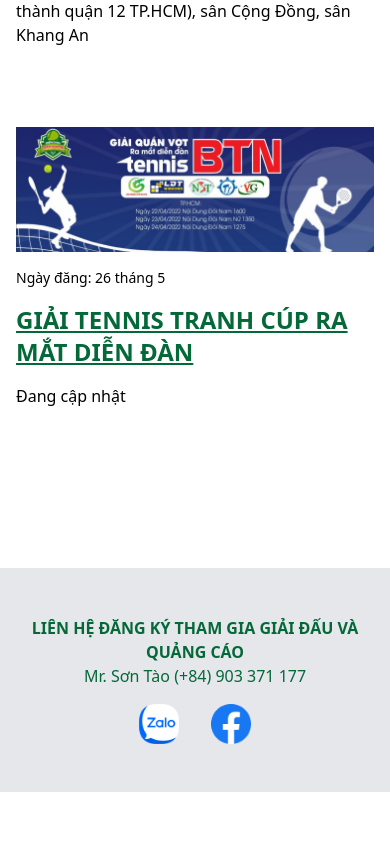
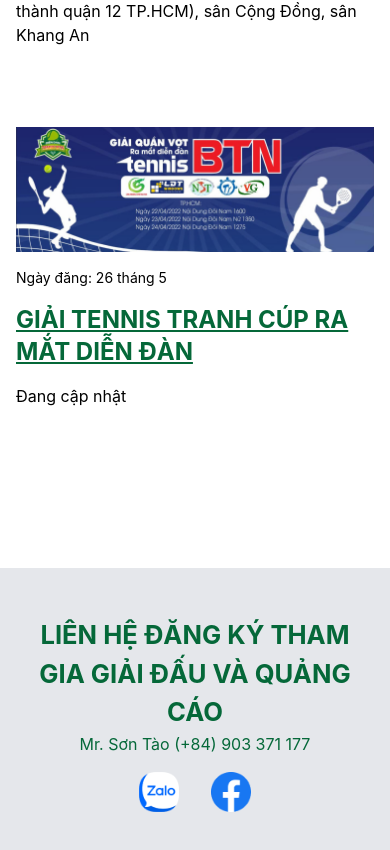
Before and after one commit to dflyapp/tennis-btn, a Next.js app: page /giai-dau in a window 390 px wide. Shown: the part 1839-2689 px from the top of the page. Before the commit the page ends 2631 px from the top, so only its background shows below. Built offline with nearby package versions, Linux system fonts and the light colour scheme.

Commit message:
chore: refactoring code

```diff
--- a/layouts/Footer/index.tsx
+++ b/layouts/Footer/index.tsx
@@ -24,7 +24,7 @@
 
   return (
     <>
-      <div className="text-center text-primary bg-gray-200 py-12">
+      <div className="text-center text-primary bg-gray-200 py-12 px-4 md:px-0">
         <h2 className="font-bold">
           LIÊN HỆ ĐĂNG KÝ THAM GIA GIẢI ĐẤU VÀ QUẢNG CÁO
         </h2>
--- a/pages/bang-diem/nu/FilterTable.tsx
+++ b/pages/bang-diem/nu/FilterTable.tsx
@@ -130,7 +130,7 @@
       },
       {
         accessorKey: "mobile",
-        header: () => <span>Số điện thoại</span>,
+        header: () => <span>SĐT</span>,
         footer: (props) => props.column.id,
       },
     ],
--- a/pages/giai-dau/[slug].tsx
+++ b/pages/giai-dau/[slug].tsx
@@ -20,7 +20,7 @@
         <link rel="icon" href="/favicon.ico" />
       </Head>
       <Header />
-      <div>
+      <div className="giai-dau">
         <div className="container mx-auto">
           <div className="w-3/4 mx-auto mt-24">
             <img src={cover_image} alt="" />
--- a/pages/index.tsx
+++ b/pages/index.tsx
@@ -50,8 +50,8 @@
             events.map((e: any) => (
               <div className="mt-4" key={e.slug}>
                 <img src={e.frontmatter.cover_image} alt="giai dau" />
-                <div className="bg-gray-300 py-4 flex flex-wrap">
-                  <div className="w-1/4 flex items-center justify-center">
+                <div className="bg-gray-200 py-4 flex items-start flex-wrap">
+                  <div className="w-1/4 pt-1 flex items-center justify-center">
                     <div className="w-16 h-16 bg-white">
                       <div className="bg-primary text-white text-center">
                         <p className="text-xs">
@@ -65,7 +65,7 @@
                       </div>
                     </div>
                   </div>
-                  <div className="w-3/4 mt-2">
+                  <div className="w-3/4">
                     <p className="uppercase font-bold pr-4">
                       {e.frontmatter.title}
                     </p>
--- a/styles/globals.css
+++ b/styles/globals.css
@@ -1,6 +1,75 @@
 @tailwind base;
 @tailwind components;
 @tailwind utilities;
+
+@import url("https://fonts.googleapis.com/css2?family=Raleway:wght@400;700&display=swap");
+
+html,
+body {
+  font-family: "Inter", sans-serif;
+  font-weight: 400;
+}
+
+h1 {
+  margin-top: 1rem;
+  font-size: 1.7rem;
+  line-height: 1.2;
+  font-weight: 700;
+}
+
+h2 {
+  font-size: 1.6rem;
+  line-height: 1.5;
+  font-weight: 700;
+}
+
+h3 {
+  font-size: 1.5rem;
+  line-height: 1.5;
+  font-weight: 700;
+}
+
+h4 {
+  font-size: 1.4rem;
+  line-height: 1.5;
+}
+
+h5 {
+  margin-top: 1rem;
+  font-size: 1.3rem;
+  line-height: 1.5;
+}
+
+h6 {
+  margin-top: 1rem;
+  font-size: 1.1rem;
+  line-height: 1.5;
+}
+
+.post p {
+  margin-bottom: 1rem;
+  margin-top: 1rem;
+  line-height: 2;
+}
+
+a {
+  @apply text-primary;
+}
+
+p em {
+  text-align: center !important;
+  font-weight: 400;
+}
+
+.giai-dau ul,
+ol {
+  margin: 2rem 0;
+  margin-left: 1rem;
+}
+
+.giai-dau li {
+  list-style-type: circle;
+}
 
 .swiper {
   width: 100%;
```
